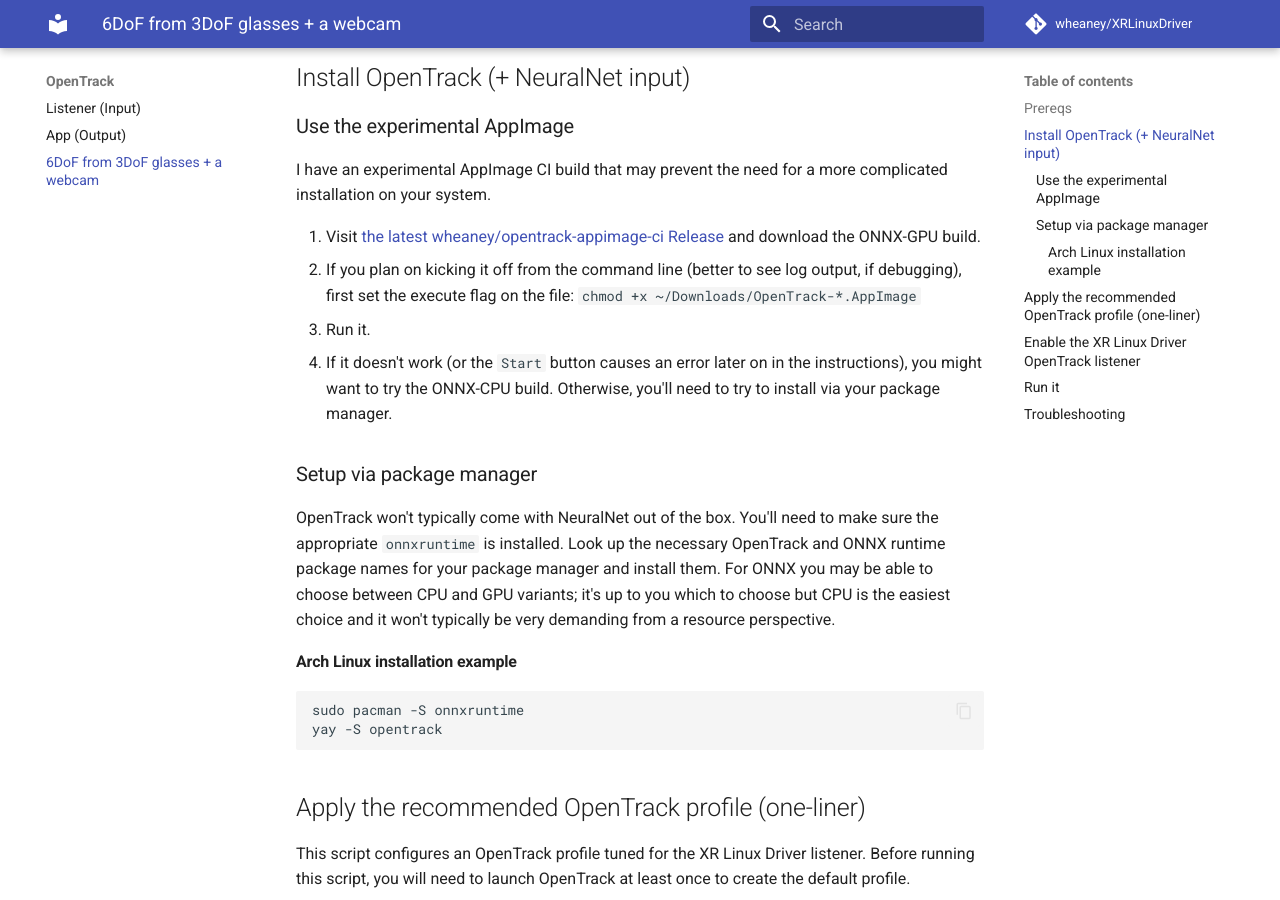
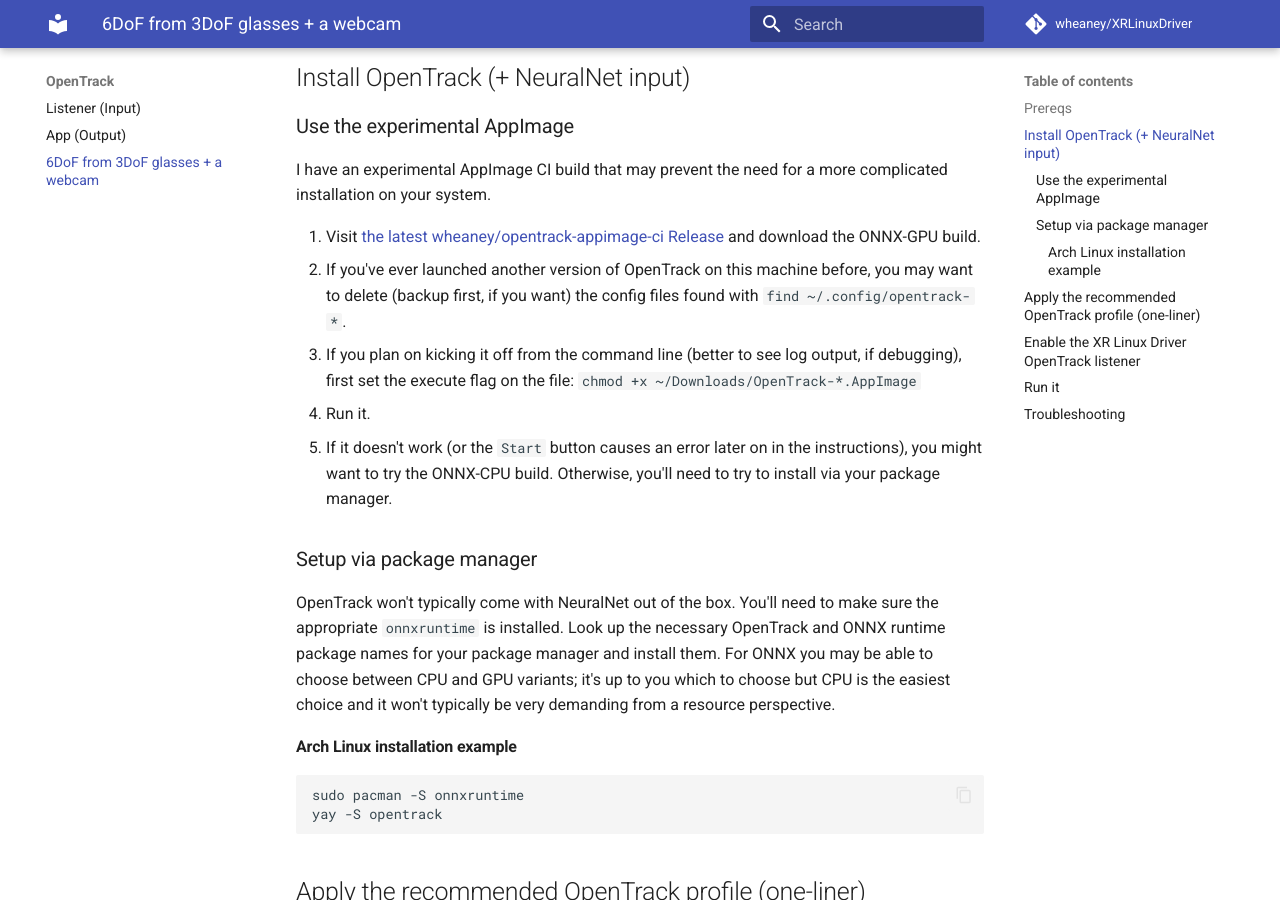
Before and after one commit to wheaney/XRLinuxDriver, an MkDocs documentation site: the page built from docs/6dof-from-3dof-opentrack-neuralnet.md, in a window 1280 px wide and 900 px high, scrolled down 846 px. Built offline with MkDocs 1.6.1 and Material for MkDocs 9.7.7, drawn with Linux system fonts in a browser that asks for light colours; comment, search, counter and statistics services are not loaded.

```diff
--- a/docs/6dof-from-3dof-opentrack-neuralnet.md
+++ b/docs/6dof-from-3dof-opentrack-neuralnet.md
@@ -25,9 +25,10 @@
 I have an experimental AppImage CI build that may prevent the need for a more complicated installation on your system.
 
 1. Visit [the latest wheaney/opentrack-appimage-ci Release](https://github.com/wheaney/opentrack-appimage-ci/releases/latest) and download the ONNX-GPU build.
-2. If you plan on kicking it off from the command line (better to see log output, if debugging), first set the execute flag on the file: `chmod +x ~/Downloads/OpenTrack-*.AppImage`
-3. Run it.
-4. If it doesn't work (or the `Start` button causes an error later on in the instructions), you might want to try the ONNX-CPU build. Otherwise, you'll need to try to install via your package manager.
+2. If you've ever launched another version of OpenTrack on this machine before, you may want to delete (backup first, if you want) the config files found with `find ~/.config/opentrack-*`.
+3. If you plan on kicking it off from the command line (better to see log output, if debugging), first set the execute flag on the file: `chmod +x ~/Downloads/OpenTrack-*.AppImage`
+4. Run it.
+5. If it doesn't work (or the `Start` button causes an error later on in the instructions), you might want to try the ONNX-CPU build. Otherwise, you'll need to try to install via your package manager.
 
 ### Setup via package manager
 
```
Also changed, not shown: 1 other file.
